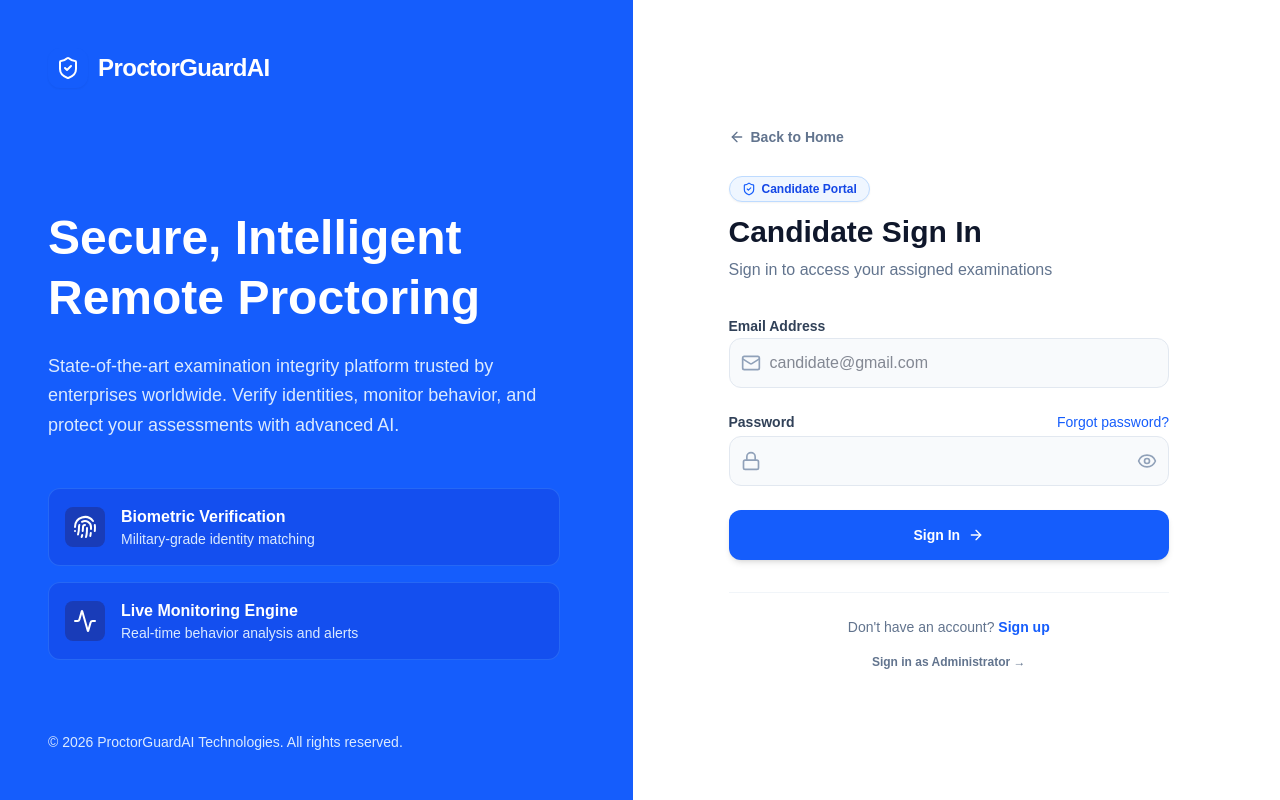
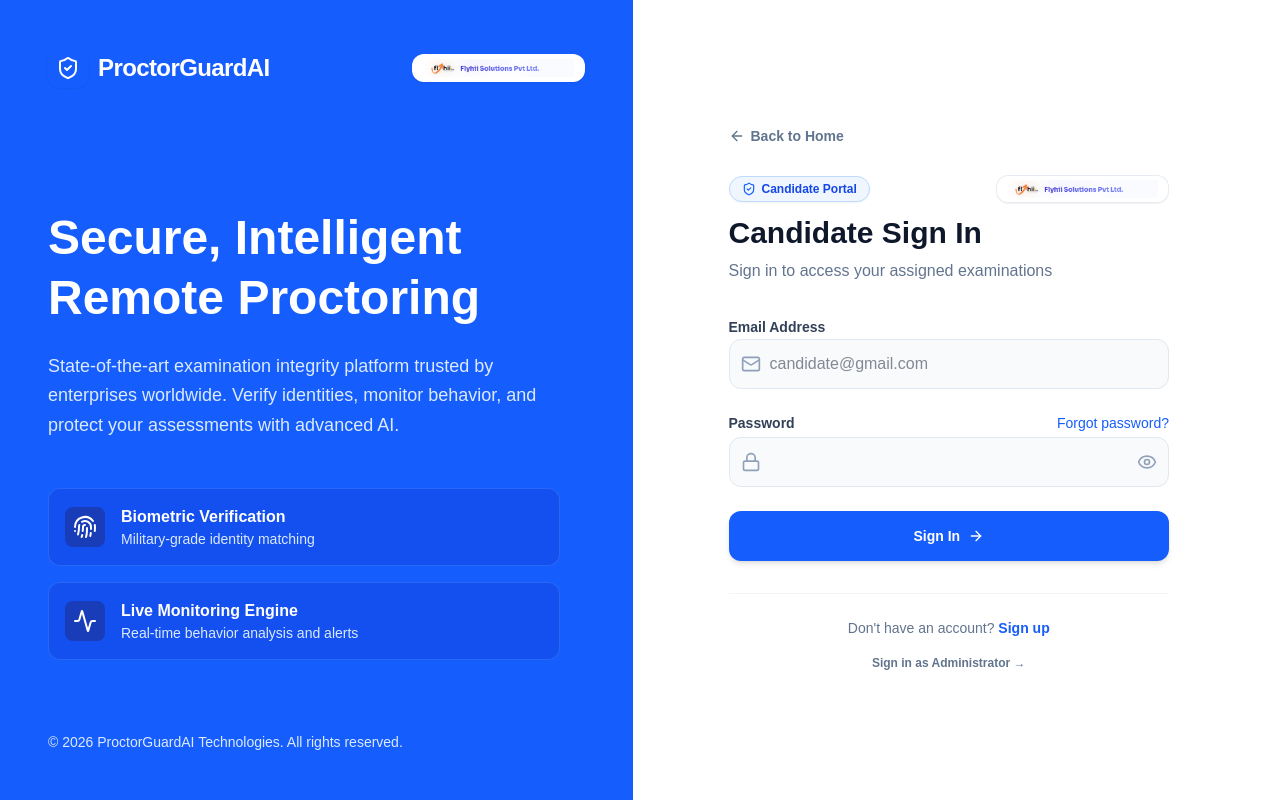
Before and after one commit to lohithbudidha-oss/proctorguardAI, a Next.js app in the folder frontend/: page /login in a window 1280 px wide. Built offline with nearby package versions, Linux system fonts and the light colour scheme; no server answers.

Commit message:
feat(branding): add Flyhii Solutions Pvt. Ltd. branding to login pages and dashboards

```diff
--- a/frontend/src/app/admin/monitoring/page.tsx
+++ b/frontend/src/app/admin/monitoring/page.tsx
@@ -5,6 +5,7 @@ import { useRouter } from 'next/navigation';
 import Link from 'next/link';
 import io from 'socket.io-client';
 import BrandLogo from '@/components/BrandLogo';
+import FlyhiiBranding from '@/components/FlyhiiBranding';
 import {
   ShieldAlert,
   Users,
@@ -770,10 +771,11 @@ export default function CandidateExamRecordsPage() {
     <div className="min-h-screen bg-white text-slate-800 flex font-sans selection:bg-blue-500/20">
       {/* Sidebar - Fixed at left edge, stretching 100% full height top to bottom */}
       <aside className="w-64 bg-blue-600 text-white border-r border-blue-700 flex flex-col hidden md:flex shadow-sm z-30 fixed inset-y-0 left-0 shrink-0">
-        <div className="p-6 border-b border-blue-500/30 shrink-0">
-          <Link href="/admin/monitoring" className="hover:opacity-95 transition-opacity">
+        <div className="p-6 border-b border-blue-500/30 shrink-0 space-y-3">
+          <Link href="/admin/monitoring" className="hover:opacity-95 transition-opacity block">
             <BrandLogo size="md" variant="light" />
           </Link>
+          <FlyhiiBranding variant="light" size="sm" />
         </div>
 
         <div className="p-4 space-y-1.5 flex-1 overflow-y-auto">
@@ -849,6 +851,9 @@ export default function CandidateExamRecordsPage() {
           <div className="flex flex-col md:flex-row md:items-center md:justify-between gap-4">
             {/* Title & Subtitle */}
             <div className="min-w-0">
+              <div className="md:hidden mb-2.5">
+                <FlyhiiBranding variant="dark" size="sm" />
+              </div>
               <div className="flex items-center space-x-3">
                 <div className="p-2 bg-blue-50 text-blue-600 rounded-xl border border-blue-100 shadow-2xs">
                   <Users className="w-5 h-5 text-blue-600" />
@@ -866,6 +871,8 @@ export default function CandidateExamRecordsPage() {
 
             {/* Top-Right: Admin Profile & Sign Out (Styled like Candidate Portal) */}
             <div className="flex items-center space-x-3 shrink-0 self-start md:self-center">
+              <FlyhiiBranding variant="dark" size="sm" className="hidden sm:inline-flex" />
+              <span className="hidden sm:inline-block h-6 w-px bg-slate-200" />
               <div className="flex items-center space-x-2.5">
                 <div className="w-9 h-9 rounded-full bg-blue-100 text-blue-700 flex items-center justify-center font-bold text-xs border border-blue-200 shrink-0 shadow-2xs">
                   {adminProfile?.name ? (
--- a/frontend/src/app/candidate/dashboard/page.tsx
+++ b/frontend/src/app/candidate/dashboard/page.tsx
@@ -4,6 +4,7 @@ import React, { useEffect, useState, useRef, useMemo, Suspense } from 'react';
 import Link from 'next/link';
 import { useRouter } from 'next/navigation';
 import BrandLogo from '@/components/BrandLogo';
+import FlyhiiBranding from '@/components/FlyhiiBranding';
 import {
   ShieldCheck,
   FileText,
@@ -340,7 +341,11 @@ export default function CandidateDashboard() {
     <div className="min-h-screen bg-white flex flex-col font-sans">
       <header className="bg-white/80 backdrop-blur-xl border-b border-slate-200 sticky top-0 z-50">
         <div className="max-w-7xl mx-auto px-6 h-20 flex justify-between items-center">
-          <BrandLogo size="md" variant="dark" />
+          <div className="flex items-center space-x-3.5">
+            <BrandLogo size="md" variant="dark" />
+            <span className="hidden sm:inline-block h-6 w-px bg-slate-200" />
+            <FlyhiiBranding variant="dark" size="sm" className="hidden sm:inline-flex" />
+          </div>
           <div className="w-24 h-8 bg-slate-200 rounded-lg animate-pulse" />
         </div>
       </header>
@@ -362,9 +367,13 @@ export default function CandidateDashboard() {
       {/* Enterprise Header */}
       <header className="bg-white/80 backdrop-blur-xl border-b border-slate-200 sticky top-0 z-50">
         <div className="max-w-7xl mx-auto px-6 h-20 flex justify-between items-center">
-          <Link href="/candidate/dashboard" className="hover:opacity-95 transition-opacity">
-            <BrandLogo size="md" variant="dark" />
-          </Link>
+          <div className="flex items-center space-x-3.5">
+            <Link href="/candidate/dashboard" className="hover:opacity-95 transition-opacity">
+              <BrandLogo size="md" variant="dark" />
+            </Link>
+            <span className="hidden sm:inline-block h-6 w-px bg-slate-200" />
+            <FlyhiiBranding variant="dark" size="sm" className="hidden sm:inline-flex" />
+          </div>
 
           <div className="flex items-center space-x-3 sm:space-x-4">
             <Link
@@ -511,6 +520,9 @@ export default function CandidateDashboard() {
 
         <div className="mb-8 flex flex-col md:flex-row md:items-end justify-between gap-4">
           <div>
+            <div className="inline-flex items-center gap-2 mb-2">
+              <FlyhiiBranding variant="dark" size="sm" />
+            </div>
             <h1 className="text-3xl font-extrabold text-slate-900 tracking-tight">Welcome back!</h1>
             {exams.some(e => e.canRewrite) ? (
               <p className="text-slate-500 mt-2 text-lg">
--- a/frontend/src/app/login/page.tsx
+++ b/frontend/src/app/login/page.tsx
@@ -4,6 +4,7 @@ import React, { useState, Suspense } from 'react';
 import Link from 'next/link';
 import { useRouter, useSearchParams } from 'next/navigation';
 import BrandLogo from '@/components/BrandLogo';
+import FlyhiiBranding from '@/components/FlyhiiBranding';
 import { ShieldCheck, Mail, Lock, ArrowRight, ArrowLeft, Fingerprint, Activity, Eye, EyeOff, CheckCircle2, AlertCircle } from 'lucide-react';
 import api from '@/lib/api';
 
@@ -118,10 +119,11 @@ function LoginContent() {
     <div className="min-h-screen flex bg-white">
       {/* Left Side - Branding & Features */}
       <div className="hidden lg:flex lg:w-1/2 relative overflow-hidden flex-col justify-between p-12 bg-blue-600 text-white">
-        <div className="relative z-10">
+        <div className="relative z-10 flex items-center justify-between flex-wrap gap-4">
           <Link href="/" className="inline-block hover:opacity-95 transition-opacity">
             <BrandLogo size="lg" variant="light" />
           </Link>
+          <FlyhiiBranding variant="light" size="sm" />
         </div>
 
         <div className="relative z-10 max-w-lg mt-12">
@@ -171,23 +173,27 @@ function LoginContent() {
             </Link>
           </div>
 
-          <div className="lg:hidden mb-8">
+          <div className="lg:hidden mb-8 flex items-center justify-between flex-wrap gap-3">
             <Link href="/" className="inline-block hover:opacity-95 transition-opacity">
               <BrandLogo size="lg" variant="dark" />
             </Link>
+            <FlyhiiBranding variant="dark" size="sm" />
           </div>
 
+          <div className="flex items-center justify-between flex-wrap gap-2 mb-3">
             {isAdminLogin ? (
-            <div className="inline-flex items-center space-x-1.5 px-3 py-1 bg-amber-50 text-amber-800 border border-amber-200 rounded-full text-xs font-bold mb-3 shadow-xs">
+              <div className="inline-flex items-center space-x-1.5 px-3 py-1 bg-amber-50 text-amber-800 border border-amber-200 rounded-full text-xs font-bold shadow-xs">
                 <Lock className="w-3.5 h-3.5 text-amber-600" />
                 <span>Administrator Portal</span>
               </div>
             ) : (
-            <div className="inline-flex items-center space-x-1.5 px-3 py-1 bg-blue-50 text-blue-700 border border-blue-200 rounded-full text-xs font-bold mb-3 shadow-xs">
+              <div className="inline-flex items-center space-x-1.5 px-3 py-1 bg-blue-50 text-blue-700 border border-blue-200 rounded-full text-xs font-bold shadow-xs">
                 <ShieldCheck className="w-3.5 h-3.5 text-blue-600" />
                 <span>Candidate Portal</span>
               </div>
             )}
+            <FlyhiiBranding variant="dark" size="sm" className="hidden lg:inline-flex" />
+          </div>
 
           <h2 className="text-3xl font-bold text-slate-900 mb-2">
             {isAdminLogin ? 'Administrator Sign In' : 'Candidate Sign In'}
--- /dev/null
+++ b/frontend/src/components/FlyhiiBranding.tsx
@@ -0,0 +1,45 @@
+'use client';
+
+import React from 'react';
+
+interface FlyhiiBrandingProps {
+  variant?: 'light' | 'dark'; // 'light' for dark/blue backgrounds (wrapped in crisp white badge), 'dark' for light backgrounds
+  size?: 'sm' | 'md' | 'lg';
+  className?: string;
+  showLabel?: boolean;
+}
+
+export default function FlyhiiBranding({
+  variant = 'dark',
+  size = 'md',
+  className = '',
+  showLabel = false,
+}: FlyhiiBrandingProps) {
+  const heightClass = {
+    sm: 'h-4 sm:h-4.5',
+    md: 'h-5 sm:h-5.5',
+    lg: 'h-6 sm:h-7',
+  }[size];
+
+  const containerBg = variant === 'light'
+    ? 'bg-white text-slate-900 border border-white/90 shadow-xs'
+    : 'bg-white/90 hover:bg-white text-slate-900 border border-slate-200/80 shadow-2xs';
+
+  return (
+    <div
+      className={`inline-flex items-center space-x-2 px-2.5 py-1 rounded-xl transition-all ${containerBg} ${className}`}
+      title="Flyhii Solutions Pvt. Ltd."
+    >
+      {showLabel && (
+        <span className="text-[10px] font-bold uppercase tracking-wider text-slate-400 border-r border-slate-200 pr-2 hidden sm:inline">
+          In Association With
+        </span>
+      )}
+      <img
+        src="/images/flyhii-logo.png"
+        alt="Flyhii Solutions Pvt. Ltd."
+        className={`${heightClass} w-auto object-contain shrink-0`}
+      />
+    </div>
+  );
+}
```
Also changed, not shown: frontend/public/images/flyhii-logo.png (added). Lines whose indentation alone changed are shown as unchanged.
